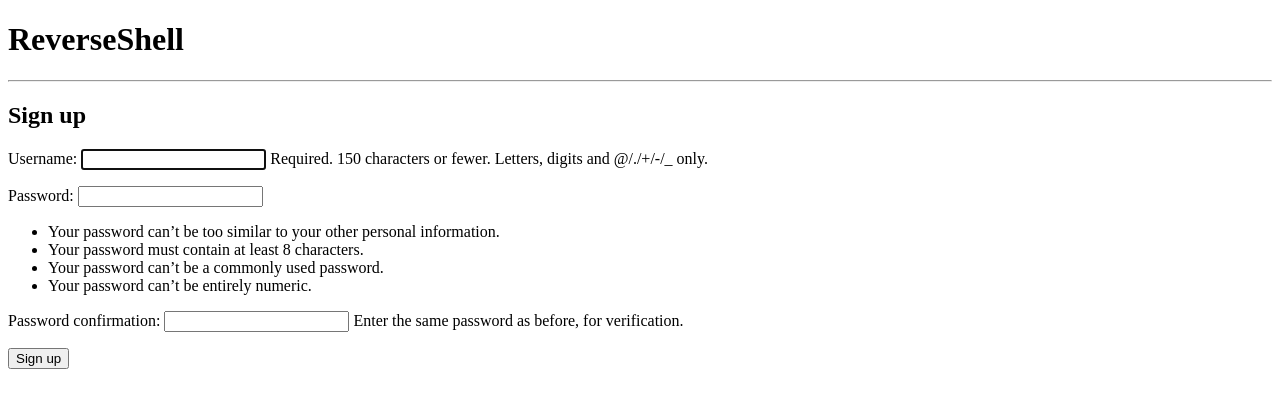
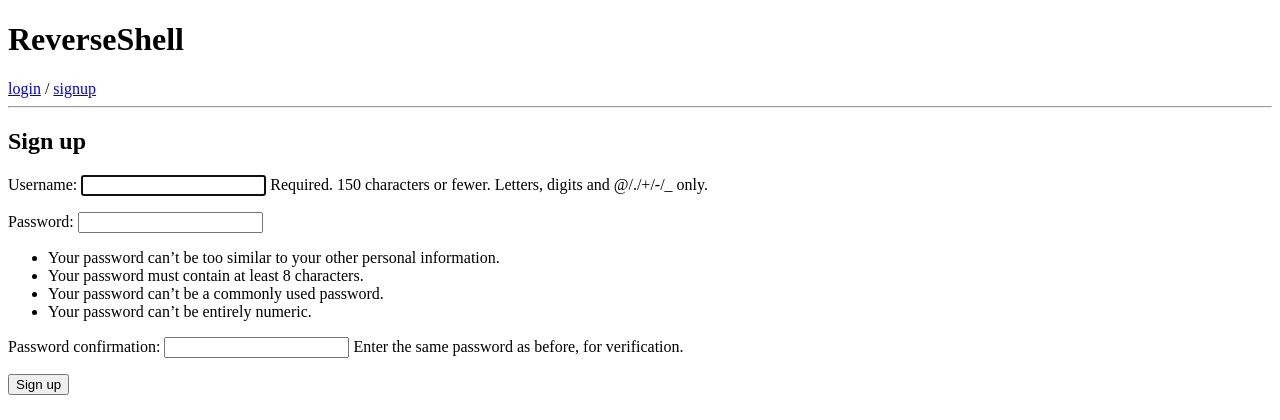
Before and after one commit to DanielEidlin/Webserver, a Django app: page /reverse_shell/signup/ in a window 1280 px wide. Shown: the top 420 px of the page. Run offline with Django 3.2, Linux system fonts and the light colour scheme.

Commit message:
Add a simple logout and update index

```diff
--- a/reverse_shell/templates/base.html
+++ b/reverse_shell/templates/base.html
@@ -7,6 +7,11 @@
   <body>
     <header>
       <h1>ReverseShell</h1>
+      {% if user.is_authenticated %}
+        <a href="{% url 'reverse_shell:logout' %}">logout</a>
+      {% else %}
+        <a href="{% url 'reverse_shell:login' %}">login</a> / <a href="{% url 'reverse_shell:signup' %}">signup</a>
+      {% endif %}
       <hr>
     </header>
     <main>
--- /dev/null
+++ b/reverse_shell/templates/index.html
@@ -0,0 +1,5 @@
+{% extends 'base.html' %}
+
+{% block content %}
+  <h2>Welcome, {{ user.username }}!</h2>
+{% endblock %}
--- a/reverse_shell/urls.py
+++ b/reverse_shell/urls.py
@@ -1,8 +1,8 @@
 from .views import *
 from django.conf.urls import url
 from django.urls import path, include
-from django.contrib.auth.views import LoginView
 from rest_framework.routers import DefaultRouter
+from django.contrib.auth.views import LoginView, LogoutView
 
 router = DefaultRouter()
 router.register(r'attackers', AttackerViewSet)
@@ -14,5 +14,6 @@ urlpatterns = [
     path('accounts/', include('django.contrib.auth.urls')),
     url(r'^signup/', SignupView.as_view(), name='signup'),
     url(r'^login/', LoginView.as_view(), name='login'),
+    url(r'^logout/', LogoutView.as_view(), name='logout'),
     url(r'^api/', include(router.urls)),
 ]
--- a/reverse_shell/views.py
+++ b/reverse_shell/views.py
@@ -5,21 +5,21 @@ from django.http import HttpResponse
 from .models import Attacker, Victim
 from rest_framework.response import Response
 from rest_framework.decorators import action
-from django.shortcuts import get_object_or_404
 from django.views.generic.edit import FormView
 from django.contrib.auth.forms import UserCreationForm
+from django.shortcuts import get_object_or_404, render
 from .serializers import AttackerSerializer, VictimSerializer
 
 
 class HomeViewSet(View):
     def get(self, request):
-        return HttpResponse("Hello, world. You're at the ReverseShell's index.")
+        return render(request, 'index.html')
 
 
 class SignupView(FormView):
     template_name = 'registration/signup.html'
     form_class = UserCreationForm
-    success_url = reverse_lazy('reverse_shell:index')
+    success_url = reverse_lazy('reverse_shell:login')
 
     def form_valid(self, form):
         # This method is called when valid form data has been POSTed.
--- a/webserver/settings.py
+++ b/webserver/settings.py
@@ -134,3 +134,4 @@ db_from_env = dj_database_url.config(conn_max_age=500)
 DATABASES['default'].update(db_from_env)
 
 LOGIN_REDIRECT_URL = reverse_lazy('reverse_shell:index')
+LOGOUT_REDIRECT_URL = reverse_lazy('reverse_shell:login')
```
